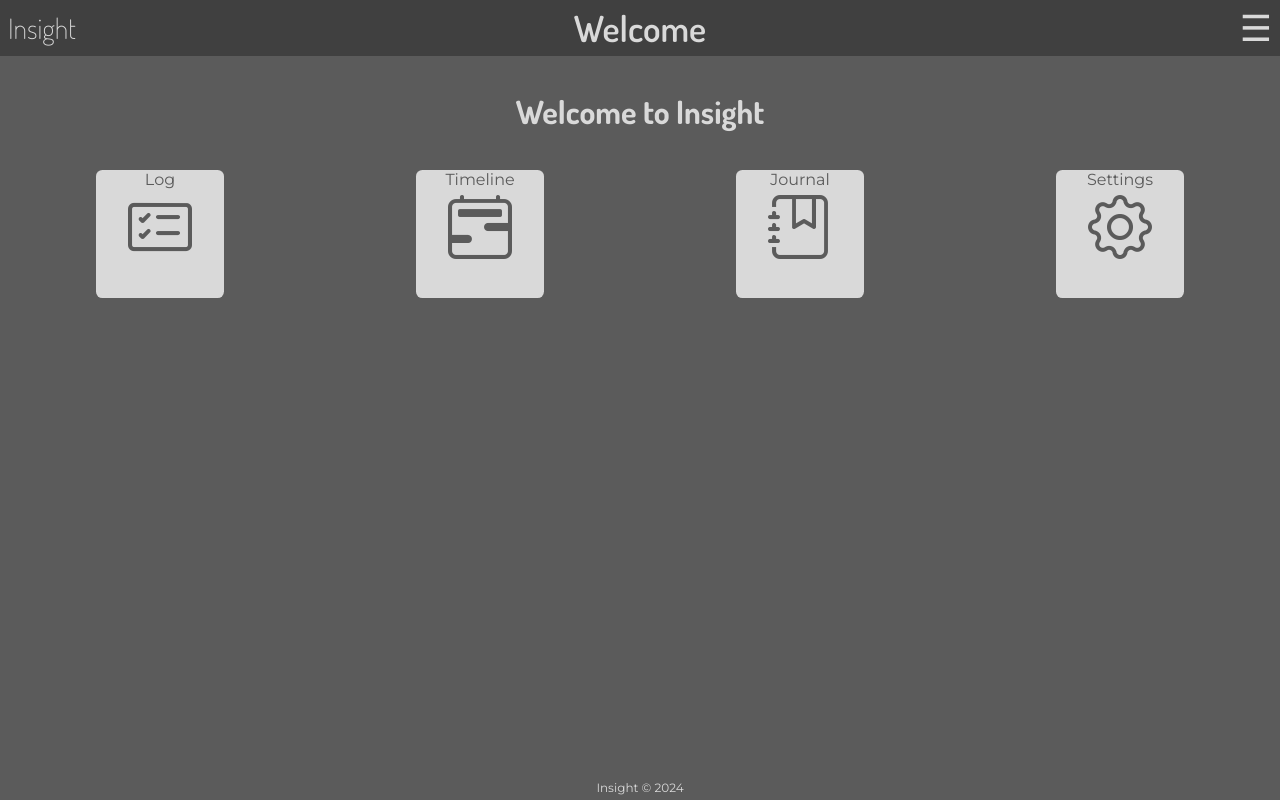
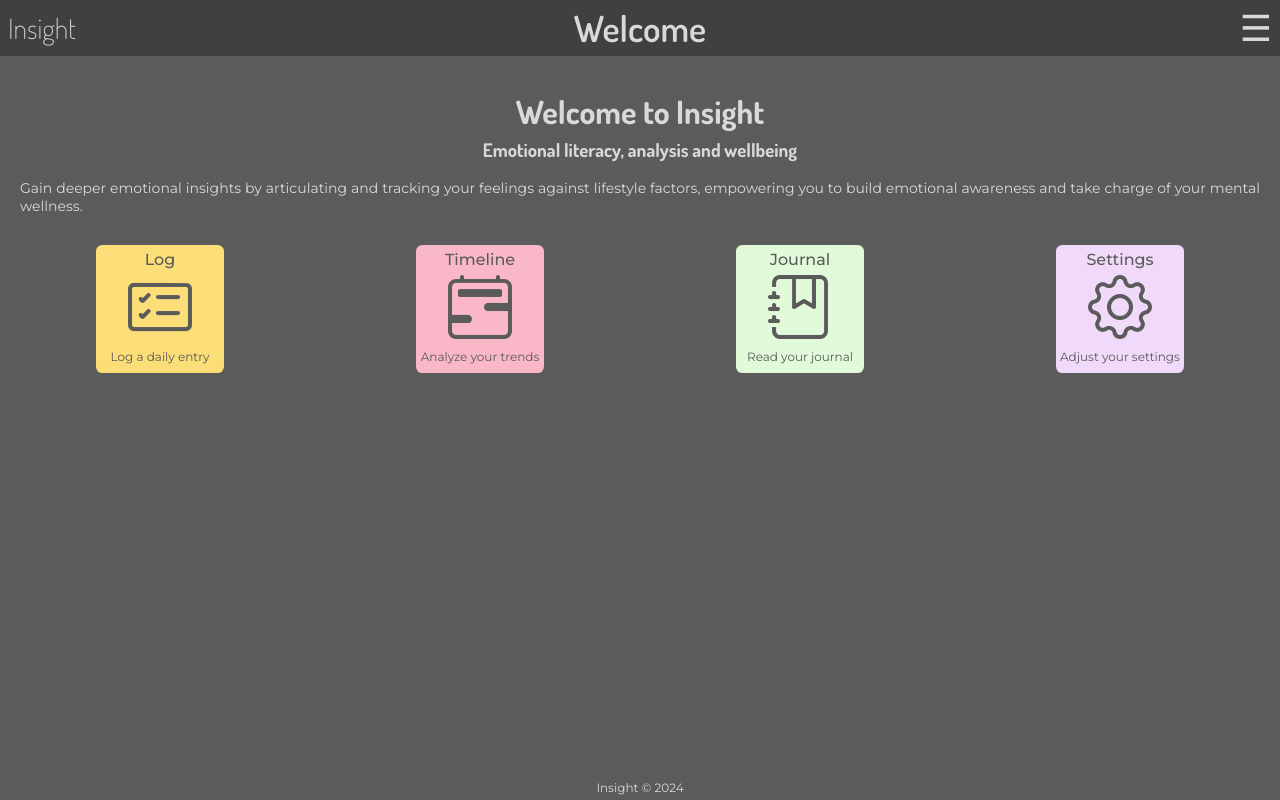
Before and after one commit to johnhansengit/insight, a Django app: page / in a window 1280 px wide. Run offline with Django 5.2, Linux system fonts and the light colour scheme; the visitor is signed in with stand-in values (Sample User, id 1); some libraries are stand-ins or nearby versions.

Commit message:
Home, login, and signup styling and redirect

```diff
--- a/insight/settings.py
+++ b/insight/settings.py
@@ -130,7 +130,7 @@ USE_TZ = True
 
 STATIC_URL = 'static/'
 
-# TODO: Change to necessary path
+LOGIN_URL = '/accounts/login/'
 LOGIN_REDIRECT_URL = '/'
 LOGOUT_REDIRECT_URL = '/accounts/login/'
 
--- a/main_app/static/css/style.css
+++ b/main_app/static/css/style.css
@@ -15,6 +15,12 @@
     --lightmode-button: ;
     --darkmode-button-active: #3B3B3B;
     --lightmode-button-active: ;
+    --accent-yellow: #fbde77;
+    --accent-pink: #f9b7c7;
+    --accent-blue: #c8eaf6;
+    --accent-green: #e1fad9;
+    --accent-purple: #f1d9fa;
+    --accent-orange: #fab49d;
     --logo-font: 'Dosis', sans-serif;
     --header-font: 'Dosis', sans-serif;
     --base-font: 'Montserrat', sans-serif;
@@ -159,10 +165,10 @@ h1.home{
 }
 
 .card.home {
-    background-color: var(--darkmode-card);
     color: var(--darkmode-darktext);
     text-align: center;
     text-decoration: none;
+    padding: 5px 0px;
 }
 
 .card.home i {
@@ -172,12 +178,17 @@ h1.home{
     margin-bottom: 0;
 }
 
+.card.home span {
+    font-weight: 500;
+}
+
 .card.home p {
     position: relative;
-    margin: .3em;
+    font-size: 12px;
+    margin-top: 2px;
 }
 
-.card.home:hover {
+/* .card.home:hover {
     border: .2em solid var(--darkmode-button-active);
 }
 
@@ -199,7 +210,7 @@ h1.home{
 
 #home-settings:hover::before {
     content: "Adjust user settings";
-}
+} */
 
 #hamburger-menu {
     font-size: 36px;
@@ -227,7 +238,6 @@ h1.home{
     flex-direction: column;
     margin: 5px;
     border-radius: 5px;
-    background-color: #D9D9D9;
     text-decoration: none;
     color: var(--darkmode-darktext);
     font-size: 14px;
@@ -293,6 +303,26 @@ h1.home{
 #emotions-table td:not(:first-child) {
     border: 1px solid grey;
 }
+
+/* #lifestyle-table {
+    width: 100%;
+    height: 100%;
+    table-layout: fixed;
+    font-size: 14px;
+    text-align: center;
+}
+
+#lifestyle-table tr {
+    height: auto;
+}
+
+#lifestyle-table thead tr {
+    height: 20px;
+}
+
+#lifestyle-table td {
+    border: 1px solid grey;
+} */
 
 .cta {
     display: flex;
@@ -360,3 +390,93 @@ h1.home{
     border-radius: 0 0 .4em .4em;
     padding: .2em 1em .3em 1em;
 }
+
+.home-logout-nav {
+    background-color: var(--accent-blue);
+}
+
+.log-nav {
+    background-color: var(--accent-yellow);
+}
+
+.go-to-date-nav {
+    background-color: var(--accent-orange);
+}
+
+.timeline-nav {
+    background-color: var(--accent-pink);
+}
+.journals-nav {
+    background-color: var(--accent-green);
+}
+
+.settings-nav {
+    background-color: var(--accent-purple);
+}
+
+#welcome-text {
+    margin: -35px 20px 0px;
+}
+
+#welcome-text h3 {
+    text-align: center;
+}
+
+#welcome-text p {
+    font-size: 14px;
+    text-align: justify;
+}
+
+#login-form {
+    margin-left: 50%;
+    text-wrap: nowrap;
+    transform: translate(-66%, 0);
+}
+
+#signup-form {
+    margin: 0 20px;
+}
+
+#signup-form li {
+    text-wrap: wrap;
+    font-size: 12px;
+    margin-bottom: 5px;
+}
+
+#login-btn {
+    background-color: var(--accent-yellow);
+    padding: 10px 20px;
+}
+
+#signup-cta {
+    display: flex;
+    flex-direction: column;
+    justify-content: center;
+    align-items: center;
+    margin-top: 25px;
+}
+
+#signup-cta p {
+    font-size: 14px;
+}
+
+#signup-button {
+    background-color: var(--accent-blue);
+    padding: 10px 20px;
+}
+
+#signup-header {
+    margin: 0;
+}
+
+#id_username_helptext,
+#id_password2_helptext {
+    text-wrap: wrap;
+    font-size: 12px;
+}
+
+#id_username_helptext::before,
+#id_password2_helptext::before {
+    content: "\A\A";
+    white-space: pre;
+}
--- a/main_app/templates/base.html
+++ b/main_app/templates/base.html
@@ -26,13 +26,13 @@
       <div class="view-title header-center">{{ title }}</div>
       <nav class="header-right" id="hamburger-menu">☰</div>
         <div id="nav-grid">
-          <a href="/">Home</a>
-          <a href=""><i class="bi bi-card-checklist nav-icon"></i>Log</a>
-          <a href="#" id="goToDateLink"><i class="bi bi-calendar2-date nav-icon"></i>Go to Date</a>
-          <a href="/timeline"><i class="bi bi-calendar2-range nav-icon"></i>Timeline</a>
-          <a href=""><i class="bi bi-journal-bookmark nav-icon"></i> Journals</a>
-          <a href="/user-settings"><i class="bi bi-gear nav-icon"></i> Settings</a>
-          <a href="javascript:{}" onclick="document.getElementById('logout-form').submit();">Logout</a>
+          <a class="home-logout-nav" href="/">Home</a>
+          <a class="log-nav" href=""><i class="bi bi-card-checklist nav-icon"></i>Log</a>
+          <a class="go-to-date-nav" href="#" id="goToDateLink"><i class="bi bi-calendar2-date nav-icon"></i>Go to Date</a>
+          <a class="timeline-nav" href="/timeline"><i class="bi bi-calendar2-range nav-icon"></i>Timeline</a>
+          <a class="journals-nav" href=""><i class="bi bi-journal-bookmark nav-icon"></i>Journals</a>
+          <a class="settings-nav" href="/user-settings"><i class="bi bi-gear nav-icon"></i>Settings</a>
+          <a class="home-logout-nav" href="javascript:{}" onclick="document.getElementById('logout-form').submit();">Logout</a>
         </div>
         <div id="calendar" style="position: absolute; display: none;"></div>
       </nav>
@@ -47,12 +47,6 @@
   <footer>
     <div>Insight &copy; {% now "Y" %}</div>
     <form method="post" action="{% url 'logout' %}" id="logout-form">{% csrf_token %}</form>
-    {% comment %} TODO: Move links to somewhere sensible {% endcomment %}
-    {% if user.is_authenticated %}
-  {% else %}
-    <li><a href="{% url 'login' %}">Log In</a></li>
-    <li><a href="{% url 'signup' %}">Sign Up</a></li>
-  {% endif %}
   </footer>
 </body>
 
--- a/main_app/templates/home.html
+++ b/main_app/templates/home.html
@@ -2,23 +2,31 @@
 {% block content %}
 
 <h1 class="home">Welcome to Insight</h1>
+<div id="welcome-text">
+    <h3>Emotional literacy, analysis and wellbeing</h3>
+    <p>Gain deeper emotional insights by articulating and tracking your feelings against lifestyle factors, empowering you to build emotional awareness and take charge of your mental wellness.</p>
+</div>
 
 <div id="home-cards">
-    <a href="" class="card home" id="home-daily">
+    <a href="" class="card home log-nav" id="home-daily">
         <span>Log</span>
         <i class="bi-card-checklist"></i>
+        <p>Log a daily entry</p>
     </a>
-    <a href="/timeline" class="card home" id="home-timeline">
+    <a href="/timeline" class="card home timeline-nav" id="home-timeline">
         <span>Timeline</span>
         <i class="bi bi-calendar2-range"></i>
+        <p>Analyze your trends</p>
     </a>
-    <a href="" class="card home" id="home-journal">
+    <a href="" class="card home journals-nav" id="home-journal">
         <span>Journal</span>
         <i class="bi bi-journal-bookmark"></i>
+        <p>Read your journal</p>
     </a>
-    <a href="/user-settings" class="card home" id="home-settings">
+    <a href="/user-settings" class="card home settings-nav" id="home-settings">
         <span>Settings</span>
         <i class="bi bi-gear"></i>
+        <p>Adjust your settings</p>
     </a>
 </div>
 
--- a/main_app/views.py
+++ b/main_app/views.py
@@ -2,6 +2,8 @@ from datetime import date, timedelta
 from django.shortcuts import render, redirect
 from django.contrib.auth import login
 from django.http import JsonResponse
+from django.contrib.auth.decorators import login_required
+from django.contrib.auth.mixins import LoginRequiredMixin
 from django.views.generic.edit import CreateView, UpdateView, DeleteView
 from django.views.generic import ListView, DetailView, View
 from django.shortcuts import get_object_or_404
@@ -11,6 +13,7 @@ from django.urls import reverse_lazy
 
 
 # Create your views here.
+@login_required
 def home(request):
     return render(request, "home.html", {'title': 'Welcome'})
 
@@ -18,7 +21,7 @@ def home(request):
 def sandbox(request):
     return render(request, "sandbox.html")
 
-
+@login_required
 def timeline(request):
     # Get emotion categories for table header
     emotion_categories = Emotion.objects.filter(
@@ -55,7 +58,7 @@ def timeline(request):
                     break
 
     # Get selected lifestyle from form
-    selected_lifestyle = request.POST.get('lifestyle-selector', None)
+    selected_lifestyle = request.POST.get('lifestyle-selector', '')
 
     # Get user data for tables
     daily_entries = DailyEntry.objects.filter(user=request.user.id)
@@ -87,7 +90,6 @@ def timeline(request):
 
         emotions_by_date.append({'date': entry_date, 'emotions': list(emotion_set)})
 
-    print(lifestyle_by_date)
     return render(request, "timeline.html", {
         'date_list': date_list,
         'emotion_categories': emotion_categories,
@@ -129,15 +131,14 @@ class TitleMixin:
     title = None
 
 # User Settings Views
-class UserSettingsUpdate(UpdateView):
+class UserSettingsUpdate(LoginRequiredMixin, UpdateView):
     def get_context_data(self, **kwargs):
         context = super().get_context_data(**kwargs)
         if self.title is not None:
             context['title'] = self.title
         return context
 
-# User Settings Views
-class UserSettingsRead(TitleMixin, DetailView):
+class UserSettingsRead(LoginRequiredMixin, TitleMixin, DetailView):
     model = UserSettings
     title = 'Settings'
     template_name = 'main_app/user-settings.html'
@@ -147,8 +148,7 @@ class UserSettingsRead(TitleMixin, DetailView):
         profile = get_object_or_404(Profile, user=self.request.user)
         return get_object_or_404(UserSettings, user=profile)
 
-
-class UserSettingsUpdate(TitleMixin, UpdateView):
+class UserSettingsUpdate(LoginRequiredMixin, TitleMixin, UpdateView):
     model = UserSettings
     title = 'Settings'
     form_class = UserSettingsForm
@@ -161,17 +161,17 @@ class UserSettingsUpdate(TitleMixin, UpdateView):
         return get_object_or_404(UserSettings, user=profile)
 
 # Daily Entry Views
-class DailyEntryList(TitleMixin, ListView):
+class DailyEntryList(LoginRequiredMixin, TitleMixin, ListView):
     model = DailyEntry
     title = 'Log'
 
 
-class DailyEntryCreate(TitleMixin, CreateView):
+class DailyEntryCreate(LoginRequiredMixin, TitleMixin, CreateView):
     model = DailyEntry
     title = 'Log'
 
 
-class DailyEntryRead(TitleMixin, DetailView):
+class DailyEntryRead(LoginRequiredMixin, TitleMixin, DetailView):
     title = 'Log'
     model = DailyEntry
     template_name = 'daily_entries/detail.html'
@@ -183,12 +183,12 @@ class DailyEntryRead(TitleMixin, DetailView):
         return context
 
 
-class DailyEntryUpdate(TitleMixin, UpdateView):
+class DailyEntryUpdate(LoginRequiredMixin, TitleMixin, UpdateView):
     model = DailyEntry
     title = 'Log'
 
 
-class DailyEntryDelete(DeleteView):
+class DailyEntryDelete(LoginRequiredMixin, DeleteView):
     model = DailyEntry
     success_url = '/daily-entries'
 
```
Also changed, not shown: main_app/templates/registration/login.html (+13 -3 lines), main_app/templates/registration/signup.html (+7 -7 lines).
